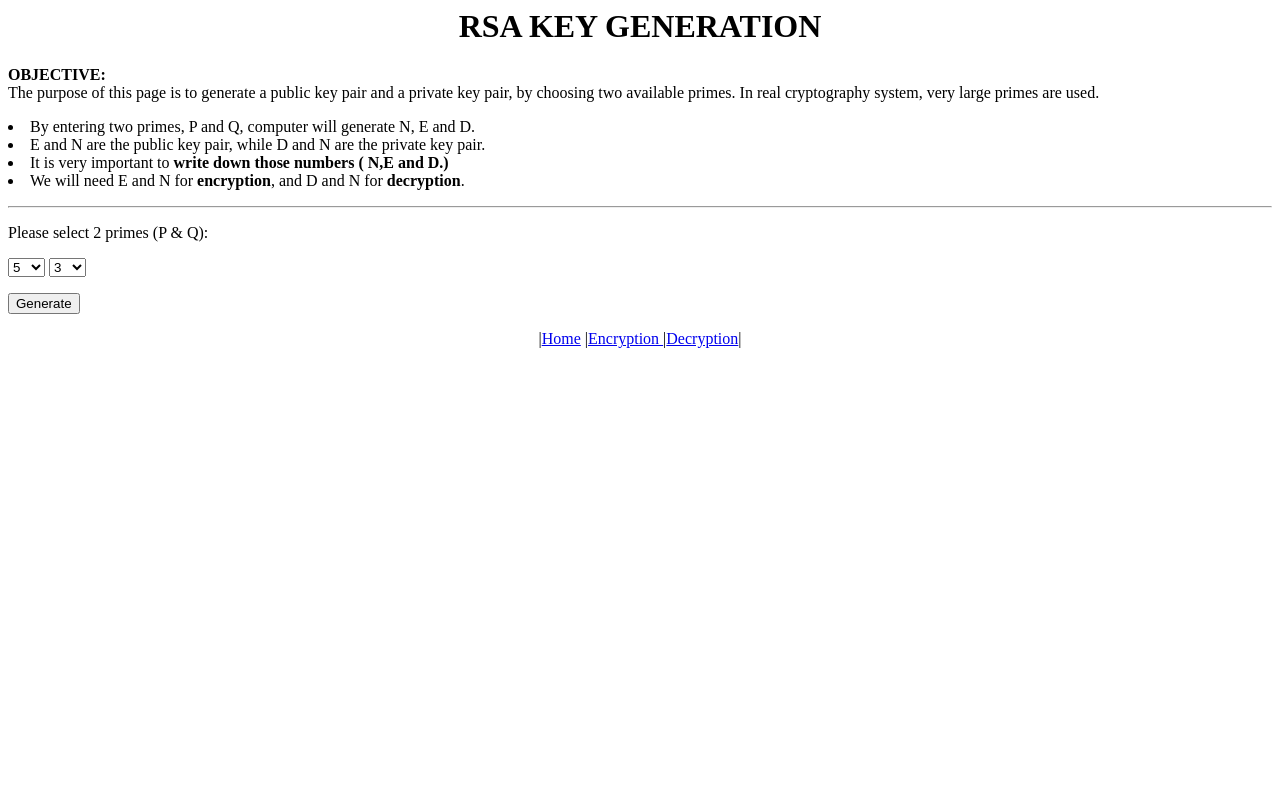
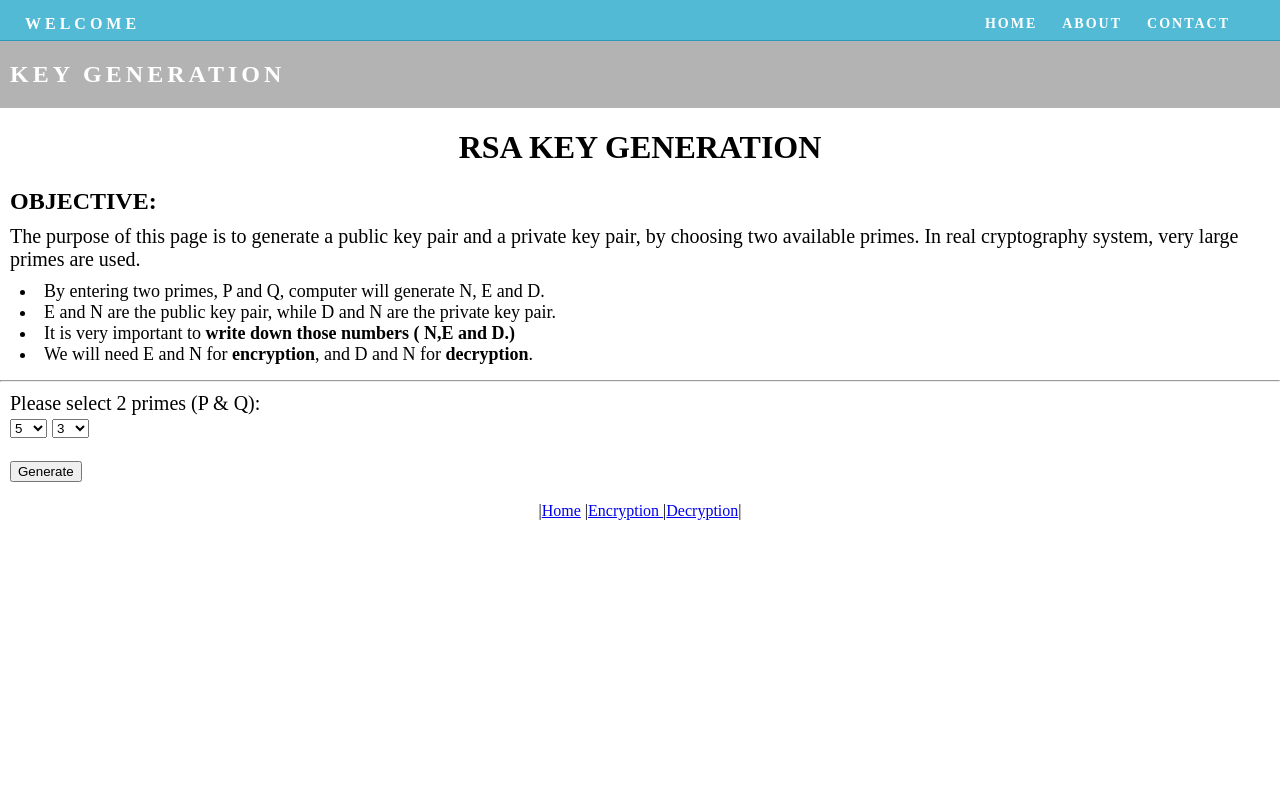
Before and after one commit to htazi/cs492-finalProject, a PHP site: page /KeyGeneration.html in a window 1280 px wide. Run offline with PHP 8.4, Linux system fonts and the light colour scheme.

Commit message:
Add files via upload
design

```diff
--- a/cs492 FinalProject/KeyGeneration.html
+++ b/cs492 FinalProject/KeyGeneration.html
@@ -1,5 +1,11 @@
-<html><head>
+<!doctype html>
+<html lang="en-US">
+<head>
+<meta charset="UTF-8">
+<meta http-equiv="X-UA-Compatible" content="IE=edge">
+<meta name="viewport" content="width=device-width, initial-scale=1">
 
+<!--SCRIPT KEY GENERATOR-->
 <script>
 <!-- hide from old browsers
 	var newWindow = null
@@ -103,33 +109,63 @@ if (newWindow == null) {
 	// end script hiding -->
 </script>
 <title>Alice</title>
+
+<link href="singlePageTemplate.css" rel="stylesheet" type="text/css">
+<!--The following script tag downloads a font from the Adobe Edge Web Fonts server for use within the web page. We recommend that you do not modify it.-->
+<script>var __adobewebfontsappname__="dreamweaver"</script>
+<script src="http://use.edgefonts.net/source-sans-pro:n2:default.js" type="text/javascript"></script>
+<!-- HTML5 shim and Respond.js for IE8 support of HTML5 elements and media queries -->
+<!-- WARNING: Respond.js doesn't work if you view the page via file:// -->
+<!--[if lt IE 9]>
+      <script src="https://oss.maxcdn.com/html5shiv/3.7.2/html5shiv.min.js"></script>
+      <script src="https://oss.maxcdn.com/respond/1.4.2/respond.min.js"></script>
+    <![endif]-->
 </head>
+<body>
+<!-- Main Container -->
+<div class="container">
+  <!-- Navigation -->
+  <header> <a href="">
+    <h4 class="logo">WELCOME</h4>
+    </a>
+    <nav>
+      <ul>
+        <li><a href="home.html">HOME</a></li>
+        <li><a href="#about">ABOUT</a></li>
+        <li> <a href="Contact.html">CONTACT</a></li>
+      </ul>
+    </nav>
+  </header>
 
-<body>
+<!-- Tittle -->
+  <section class="hero" id="hero">
+    <h2 class="hero_header">KEY GENERATION</h2>
+  </section>
 
 <center>
 <h1>RSA KEY GENERATION</h1>
 </center>
 
+<div class="informationhead"><b>OBJECTIVE:</b></div>
 
-<b>OBJECTIVE:</b><br>
+<div class="information">
 The purpose of this page is to generate a public key pair and a private
 key pair, by choosing two available primes. In real cryptography system,
-very large primes are used.
-<p></p>
-
+very large primes are used.<br>
+</div>
+<div class="list">
     <lu>
         <li> By entering two primes, P and Q, computer will generate N, E and D. </li>
         <li>E and N are the public key pair, while D and N are the private key pair.</li>
         <li>It is very important to <b>write down those numbers ( N,E and D.)</b></li>
         <li>We will need E and N for <b>encryption</b>, and D and N for <b>decryption</b>.</li>
    </lu>
-<p></p>
+</div>
+
 <hr>
-<p>
-Please select 2 primes (P &amp; Q):
 
-</p>
+<div class="information">Please select 2 primes (P &amp; Q):
+
 <form>
 	<select name="prime1">
 		<option value="5" selected="">5</option>
@@ -159,12 +195,23 @@ Please select 2 primes (P &amp; Q):
 	<input onclick="result(this.form)" type="button" value="Generate">
 	</p>
 </form>
+</div>
 
-<p>
-</p><center>
+<center>
     |<a href="home.html" target="">Home</a> |<a href="Encryption.html" target="">Encryption
     </a> |<a href="Decryption.html" target="">Decryption</a>|
 </center>
 
+<!--changed until here vero-->
 
-</body></html>
+<!-- More Info Section -->
+<footer>
+</footer>
+
+<!-- Copyrights Section -->
+
+
+</div>
+<!-- Main Container Ends -->
+</body>
+</html>
--- a/cs492 FinalProject/singlePageTemplate.css
+++ b/cs492 FinalProject/singlePageTemplate.css
@@ -12,7 +12,12 @@
 	margin-top: 10px;
 	font-size: 20px;
 }
-
+.list{
+	margin-left: 20px;
+	margin-top: 10px;
+	margin-bottom: 15px;
+	font-size: 18px;
+}
 
 /* Body */
 body {
@@ -30,7 +35,7 @@ body {
 	width: 100%;
 	margin-left: auto;
 	margin-right: auto;
-	height: 1000px;
+	height: 800px;
 	background-color: #FFFFFF;
 }
 /* Navigation */
```
Lines whose indentation alone changed are shown as unchanged.
